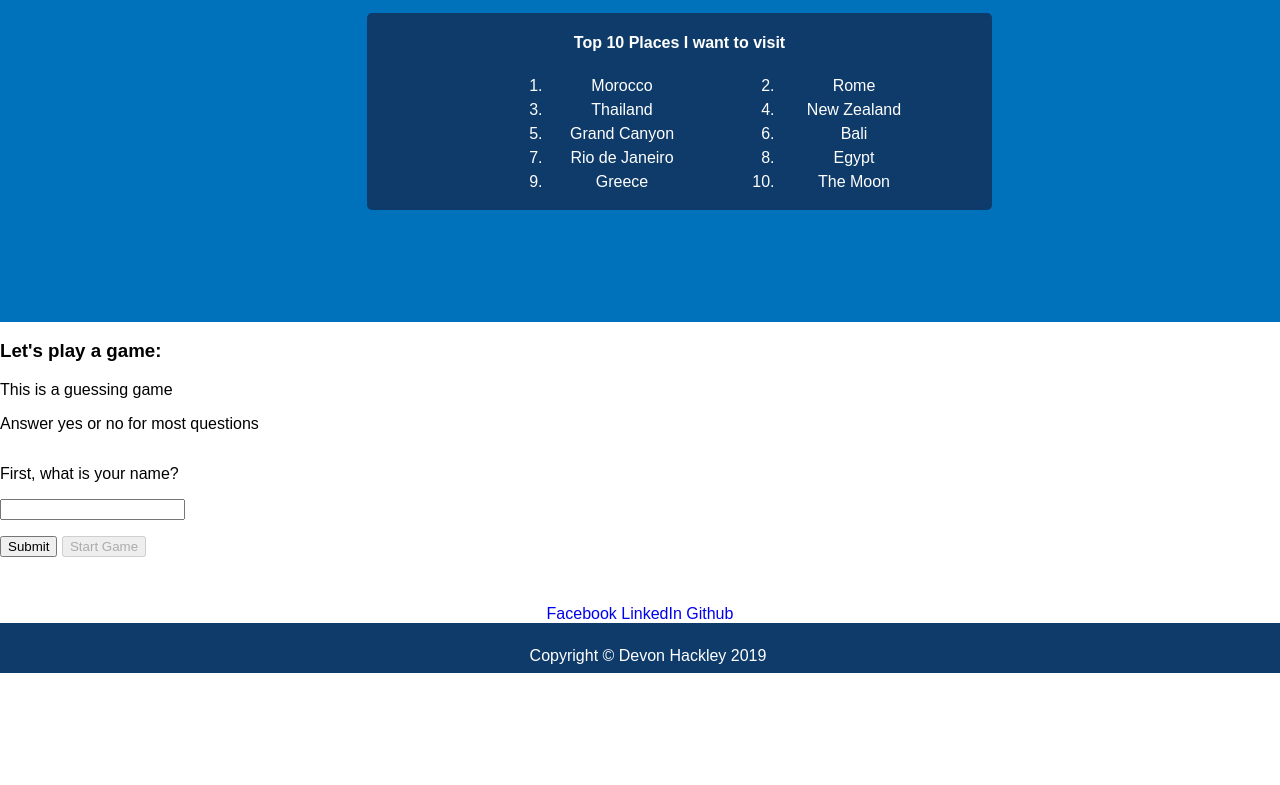
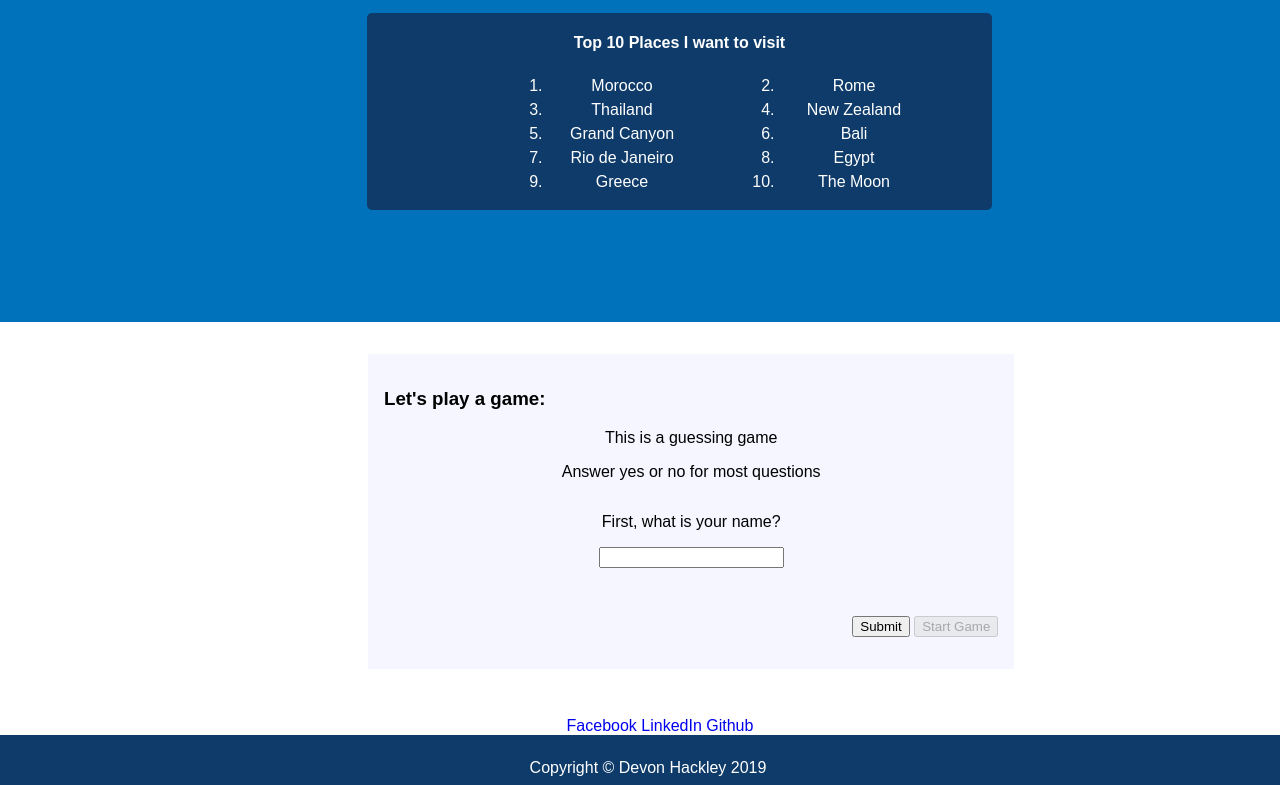
Before and after one commit to devonhackley/about-me, a plain HTML site: page index.html in a window 1280 px wide. Shown: the part 721-1506 px from the top of the page. Before the commit the page ends 1394 px from the top, so only its background shows below. Drawn offline with Linux system fonts and the light colour scheme.

Commit message:
updated styling of game and wrapped up game logic

```diff
--- a/css/style.css
+++ b/css/style.css
@@ -94,11 +94,24 @@ ol li {
     text-align: center;
 }
 
-#contact {
-    margin-right: 40px;
-}
+
 #contact li {
     display: inline;
+}
+
+#game {
+    width: 48%;
+    margin: 2em 2em 2em 23em;
+    background-color: #f5f6ff;
+    padding: 1em;
+}
+
+#game p {
+    text-align: center;
+}
+
+.input-buttons {
+    float: right;
 }
 
 #gameQuestion {
--- a/index.html
+++ b/index.html
@@ -50,6 +50,7 @@
               </div>
 
           </div>
+           <div id="game-container">
                <div id="game">
                    <h3>Let's play a game:</h3>
                    <p>This is a guessing game</p>
@@ -57,10 +58,13 @@
                    <form id="guessingGame" method="post">
                         <p id="gameQuestion"></p>
                         <p><input id="answerField" type = "text" name = "answerField"></p>
+                        <p id="userResult"></p>
+                        <p class="input-buttons">
                             <input id="submit" name="submit" type="submit" value = "Submit">
                             <input id="nextQuestion" type="button" onclick="changeQuestion()" value="Start Game" disabled>
+                        </p>
                     </form>
-                <p id="userResult"></p>
+               </div>
            </div>
            <div id="contact">
                 <ul>
--- a/js/app.js
+++ b/js/app.js
@@ -94,14 +94,14 @@ const handleGame = (event) => {
     } else {
         questionIndex === 6 ?
             (
-                answer === correctA ?
+                answer === correctA ? // answer was correct
                     (
                         userAnswer(answer, correctA)
                     ) :
                     (
                         questionSixTries < 4 ? // only allow the user to guess four times
                             (
-                                answer > correctA ?
+                                answer > correctA ? // check to see if user should guess higher or lower
                                     (
                                         resultField.innerHTML = 'I would guess a little <b>lower</b>',
                                         questionSixTries++,
@@ -122,7 +122,7 @@ const handleGame = (event) => {
             ) :
             (
 
-                correctA.indexOf(answer.toLowerCase()) !== -1 ?
+                correctA.indexOf(answer.toLowerCase()) !== -1 ? // answer was found in the array
                     ( // Paula reminded me of a great method arrays have, the .join(), annotating that here
                         resultField.innerHTML = `Your answer was: ${answer}, and that was <b>correct</b>! Some other choices are: ${correctA.join(', ')}.`,
                         total++,
```
Also changed, not shown: 1 other file. Lines whose indentation alone changed are shown as unchanged.
